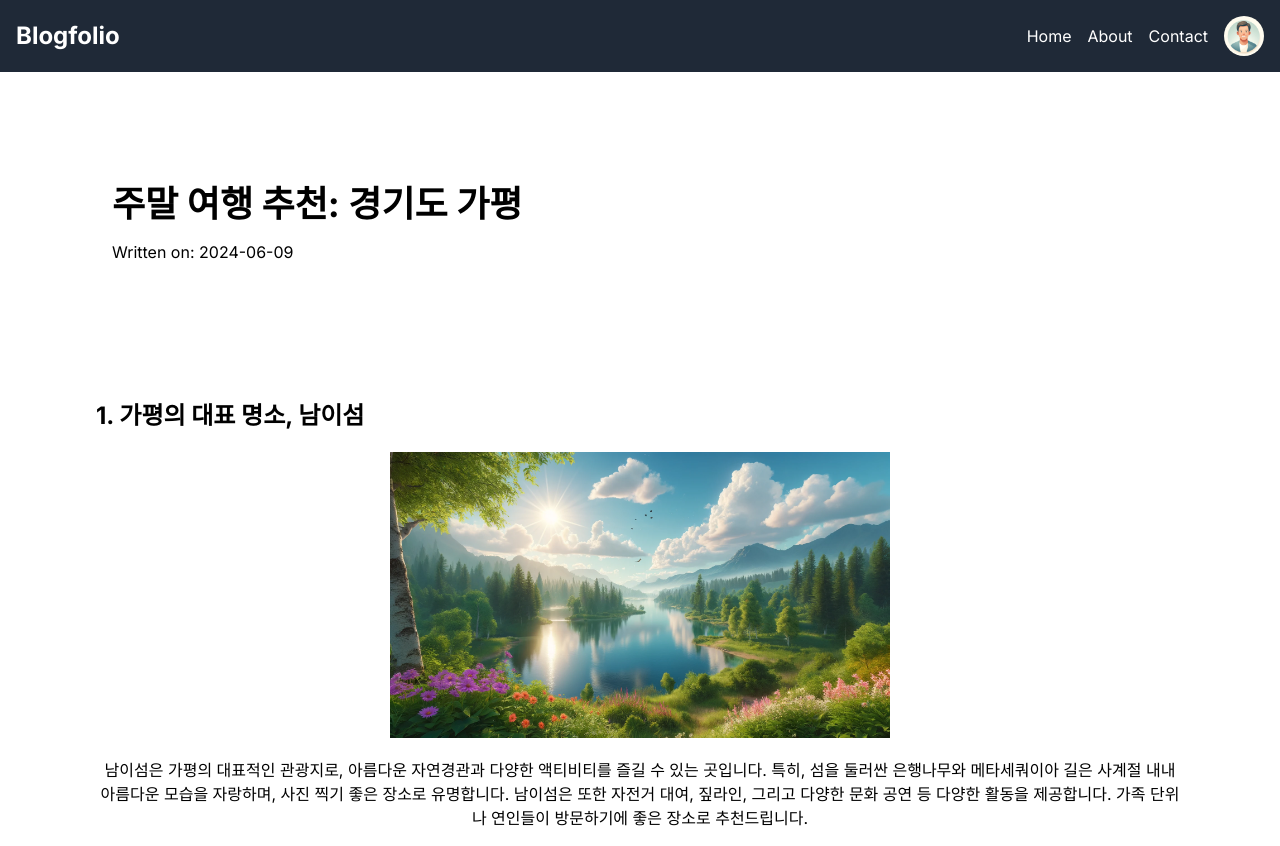
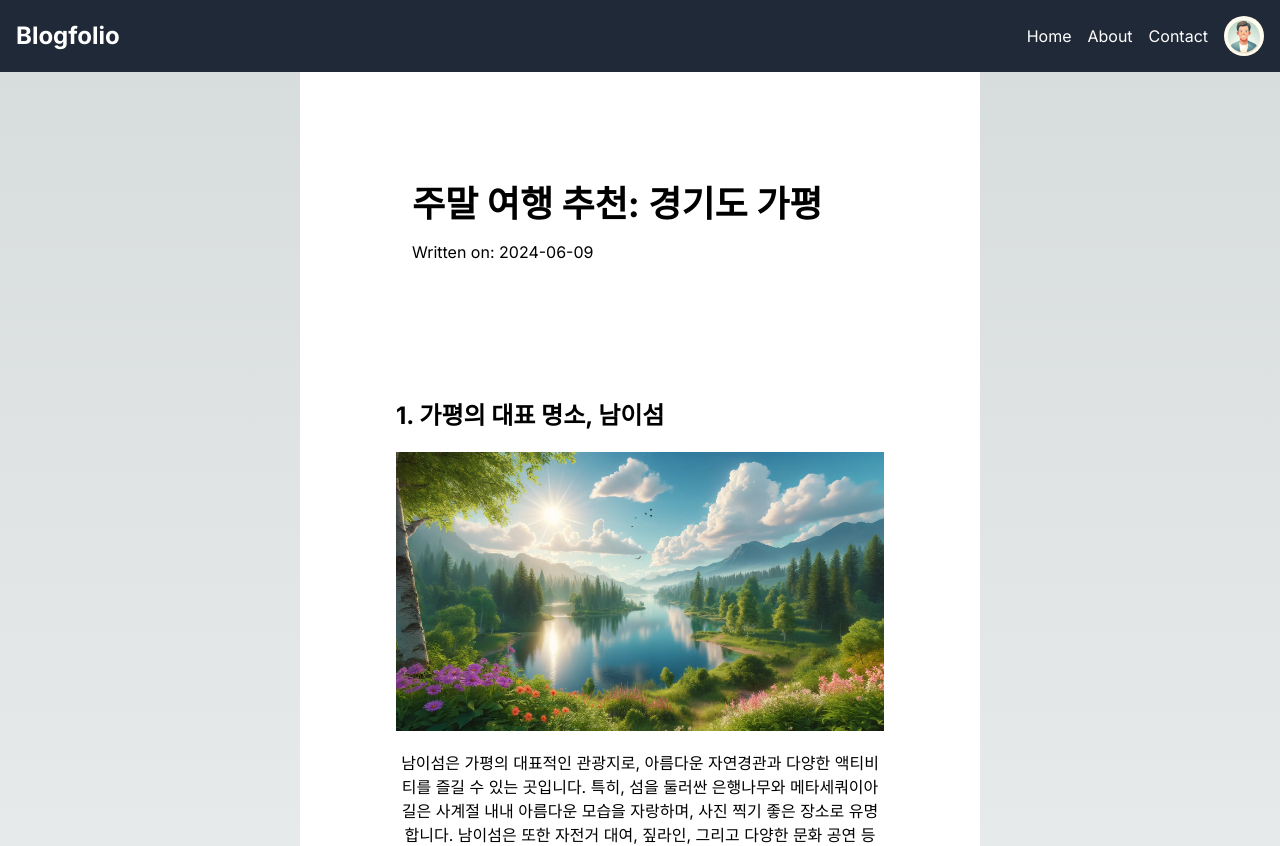
Before and after one commit to jp3pe/blogfolio, a Next.js app: page / in a window 1280 px wide. Shown: the top 846 px of the page. Built offline with nearby package versions, Linux system fonts and the light colour scheme.

Commit message:
chore: Update page layout with max width for better responsiveness

```diff
--- a/app/page.tsx
+++ b/app/page.tsx
@@ -2,7 +2,7 @@ import Post from "@/app/ui/post";
 
 function Home() {
   return (
-    <main className="flex min-h-screen flex-col items-center justify-between p-24 bg-white">
+    <main className="flex min-h-screen flex-col items-center justify-between p-24 bg-white max-w-[680px] mx-auto">
       <Post />
     </main>
   );
```
